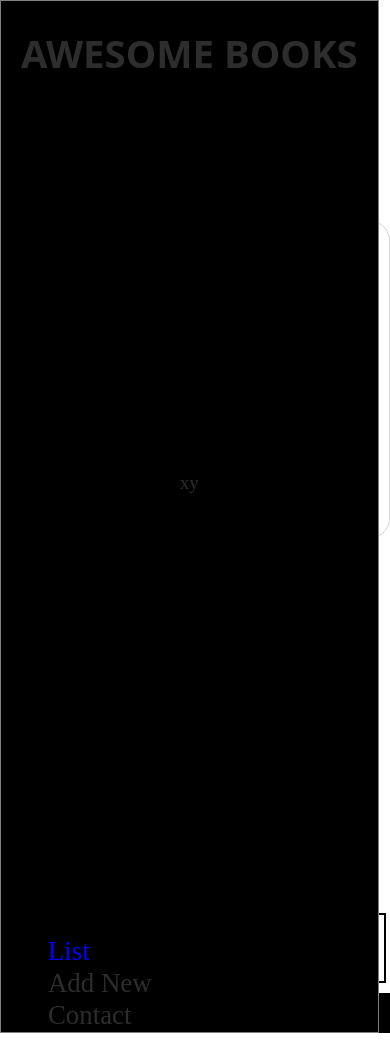
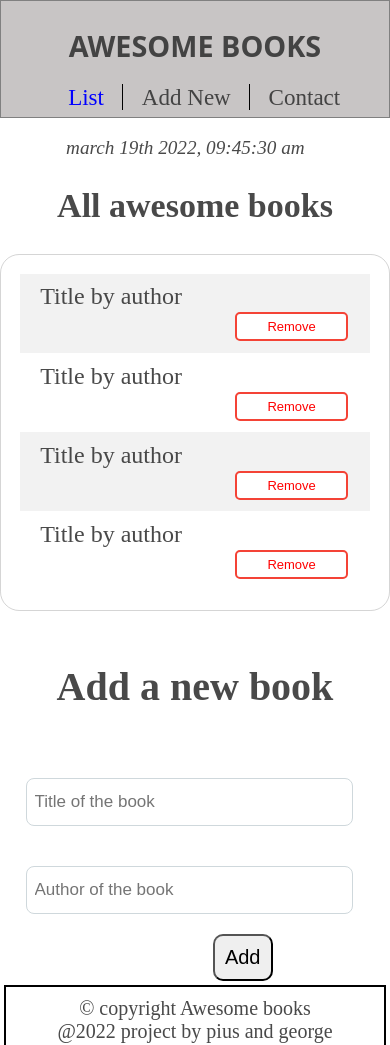
Before and after one commit to SSEKPIUS/Microverse-Awesome-books, a website: page index.html in a window 390 px wide. Shown: the top 1045 px of the page. Drawn offline with Linux system fonts and the light colour scheme.

Commit message:
mobile view

```diff
--- a/index.html
+++ b/index.html
@@ -18,9 +18,6 @@
                     <h1>
                         awesome books
                     </h1>
-                    <div class="buttons">
-                        xy
-                    </div>
                     <ul>
                         <li id="list-link">
                             <span>list</span>
--- a/styles-desktop.css
+++ b/styles-desktop.css
@@ -51,8 +51,7 @@ body {
   flex-basis: 60%;
 }
 
-.top-nav ul,
-.top-nav .buttons {
+.top-nav ul {
   list-style: none;
   flex-basis: 40%;
   justify-content: end;
--- a/styles-mobile.css
+++ b/styles-mobile.css
@@ -9,35 +9,45 @@
 
   .top-nav {
     flex-direction: column;
-    position: absolute;
-    height: 100%;
-    background: black;
+    padding: 0.3em;
     margin: 0;
-}
+    background: rgb(200, 197, 197);
   }
 
-  .top-nav,
+  .top-nav h1 {
+    font-size: 1.5em;
+  }
+
   .top-nav ul {
+    margin: 0;
+    padding: 0;
+  }
+
+  .top-nav ul li span {
+    font-size: 1.2em;
+    padding: 0 0.8em;
+  }
+
+  .top-date {
+    margin-top: 1em;
+    justify-content: center;
+  }
+
+  /* book list */
+
+  #list h2 {
+    font-size: 34px;
+  }
+
+  .book-list ul li {
     flex-direction: column;
   }
 
-  .top-nav ul {
-    margin: 0 0;
-    padding: 0;
-    width: 100%;
+  .book-list ul input[type=button] {
+    padding: 5px 30px;
+    font-size: 13px;
+    margin: 2px 2px;
   }
-
-  .top-nav ul li {
-    margin: 0 20px;
-    width: 100%;
-    border-bottom: 1px solid black;
-  }
-
-  .top-nav ul li span {
-    border: none !important;
-  }
-
-  /* book list */
 
   /* new book */
 
```
